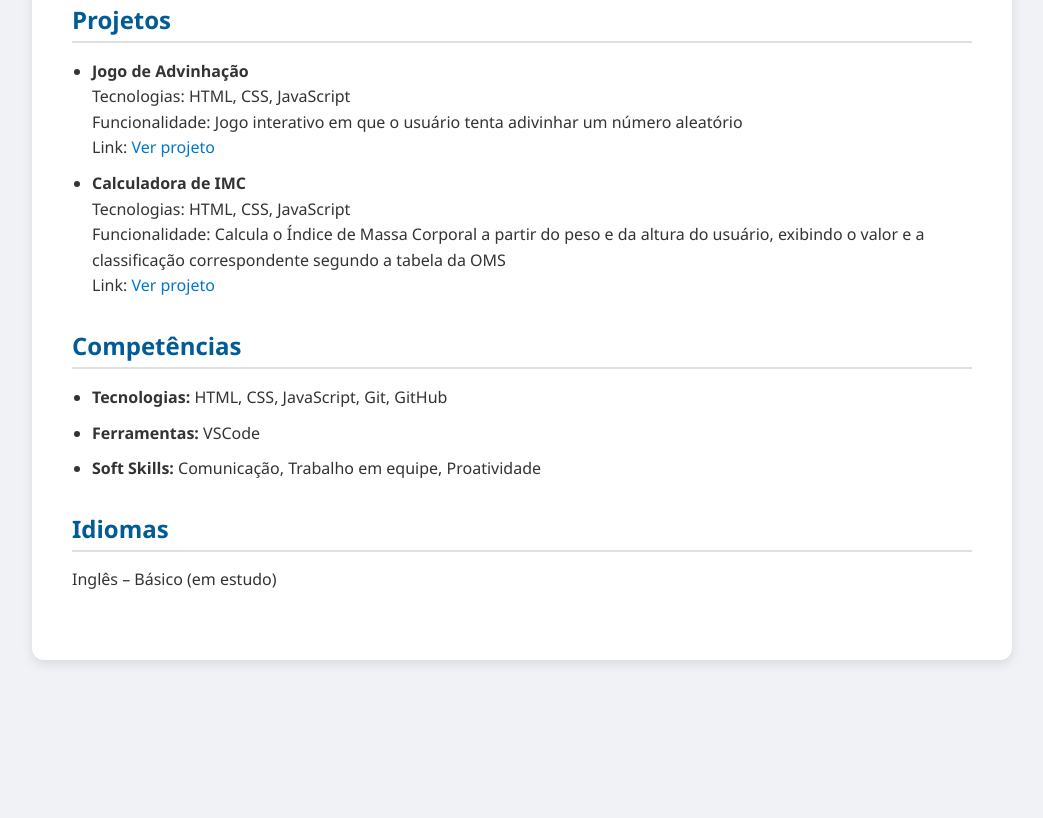
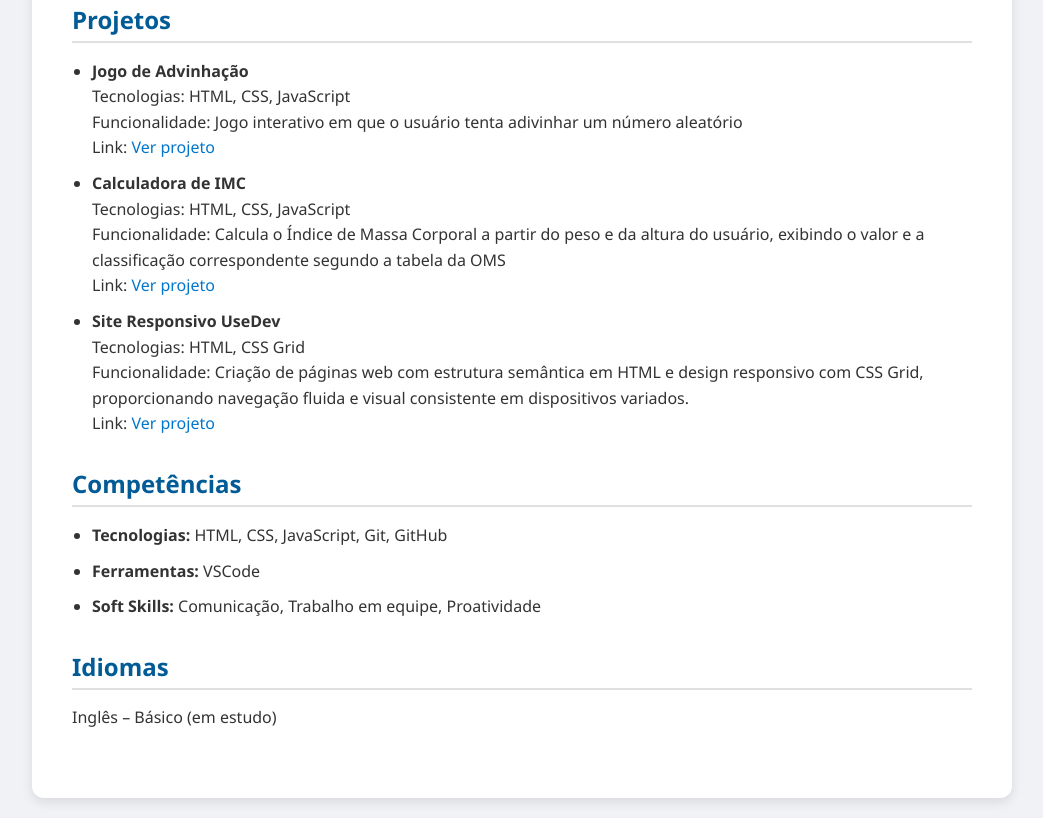
Before and after one commit to janamirelly/Curriculo, a plain HTML site: page index.html in a window 1280 px wide. Shown: the part 1027-1845 px from the top of the page, without its empty margins (118-1161 px from the left). Before the commit the page ends 1707 px from the top, so only its background shows below. Drawn offline with Linux system fonts and the light colour scheme.

Commit message:
Update index.html
adicionando mais projetos

```diff
--- a/index.html
+++ b/index.html
@@ -62,6 +62,12 @@
           Funcionalidade: Calcula o Índice de Massa Corporal a partir do peso e da altura do usuário, exibindo o valor e a classificação correspondente segundo a tabela da OMS<br>
           Link: <a href="https://janamirelly.github.io/Portfolio/imc_calculator.html" target="_blank">Ver projeto</a>
         </li>
+        <li>
+          <strong>Site Responsivo UseDev</strong><br>
+          Tecnologias: HTML, CSS Grid<br>
+          Funcionalidade: Criação de páginas web com estrutura semântica em HTML e design responsivo com CSS Grid, proporcionando navegação fluida e visual consistente em dispositivos variados.<br>
+          Link: <a href="https://janamirelly.github.io/projetos-sites/" target="_blank">Ver projeto</a>
+        </li>
       </ul>
     </div>
 
```
